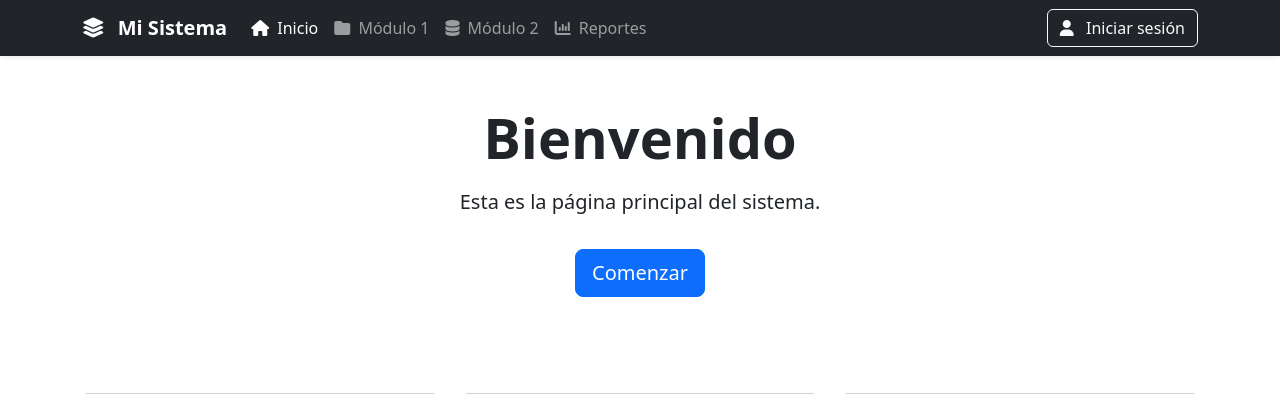
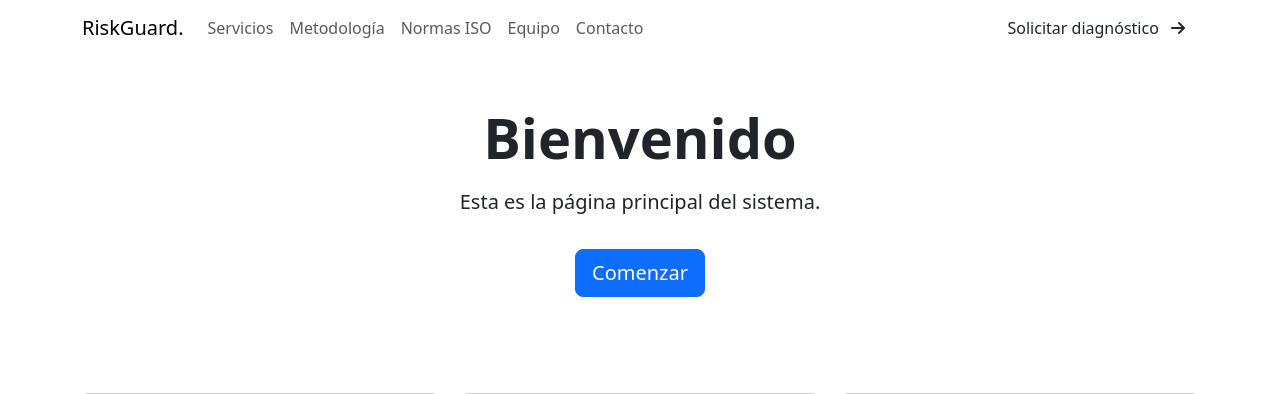
Before and after one commit to nico45zh/PaginaEmpresaConsultoria, a PHP site: page / in a window 1280 px wide. Shown: the top 394 px of the page. Run offline with PHP 8.4, Linux system fonts and the light colour scheme.

Commit message:
Revamp navbar layout and improve accessibility
Refactor navbar structure and update links.

```diff
--- a/includes/navbar.php
+++ b/includes/navbar.php
@@ -1,67 +1,36 @@
-<nav class="navbar navbar-expand-lg navbar-dark bg-dark shadow-sm">
-
+<header class="site-nav">
+    <nav class="navbar navbar-expand-lg">
         <div class="container">
 
-        <a class="navbar-brand fw-bold" href="index.php">
-
-            <i class="fa-solid fa-layer-group me-2"></i>
-            Mi Sistema
-
+            <a class="navbar-brand" href="index.php">
+                <span class="brand-mark" aria-hidden="true">
+                    <span class="brand-cell c-low"></span>
+                    <span class="brand-cell c-mid"></span>
+                    <span class="brand-cell c-high"></span>
+                    <span class="brand-cell c-mid"></span>
+                </span>
+                <span class="brand-text">RiskGuard<span class="brand-text-accent">.</span></span>
             </a>
 
-        <button class="navbar-toggler"
-                type="button"
-                data-bs-toggle="collapse"
-                data-bs-target="#navbarNav">
-
+            <button class="navbar-toggler" type="button" data-bs-toggle="collapse" data-bs-target="#navbarNav" aria-controls="navbarNav" aria-label="Abrir menú">
                 <span class="navbar-toggler-icon"></span>
-
             </button>
 
             <div class="collapse navbar-collapse" id="navbarNav">
-
                 <ul class="navbar-nav me-auto">
-
-                <li class="nav-item">
-                    <a class="nav-link active" href="index.php">
-                        <i class="fa-solid fa-house me-1"></i>
-                        Inicio
-                    </a>
-                </li>
-
-                <li class="nav-item">
-                    <a class="nav-link" href="#">
-                        <i class="fa-solid fa-folder me-1"></i>
-                        Módulo 1
-                    </a>
-                </li>
-
-                <li class="nav-item">
-                    <a class="nav-link" href="#">
-                        <i class="fa-solid fa-database me-1"></i>
-                        Módulo 2
-                    </a>
-                </li>
-
-                <li class="nav-item">
-                    <a class="nav-link" href="#">
-                        <i class="fa-solid fa-chart-column me-1"></i>
-                        Reportes
-                    </a>
-                </li>
-
+                    <li class="nav-item"><a class="nav-link" href="index.php#servicios">Servicios</a></li>
+                    <li class="nav-item"><a class="nav-link" href="index.php#metodologia">Metodología</a></li>
+                    <li class="nav-item"><a class="nav-link" href="index.php#normas">Normas ISO</a></li>
+                    <li class="nav-item"><a class="nav-link" href="index.php#equipo">Equipo</a></li>
+                    <li class="nav-item"><a class="nav-link" href="index.php#contacto">Contacto</a></li>
                 </ul>
 
-            <a href="#" class="btn btn-outline-light">
-
-                <i class="fa-solid fa-user me-2"></i>
-
-                Iniciar sesión
-
+                <a href="index.php#contacto" class="btn btn-cta">
+                    Solicitar diagnóstico
+                    <i class="fa-solid fa-arrow-right ms-2"></i>
                 </a>
-
             </div>
 
         </div>
-
     </nav>
+</header>
```
Lines whose indentation alone changed are shown as unchanged.
